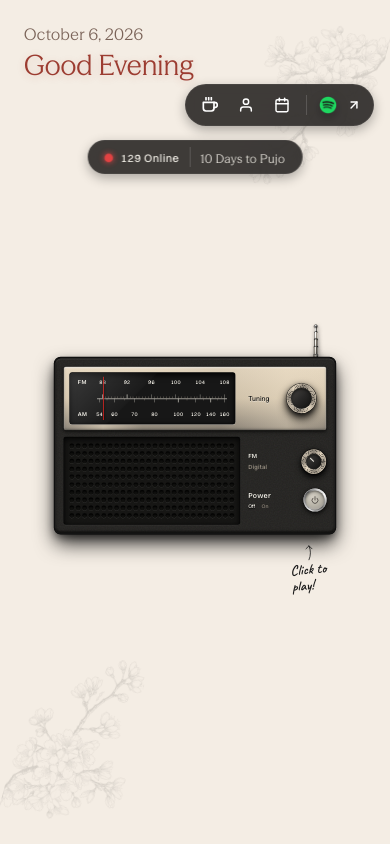
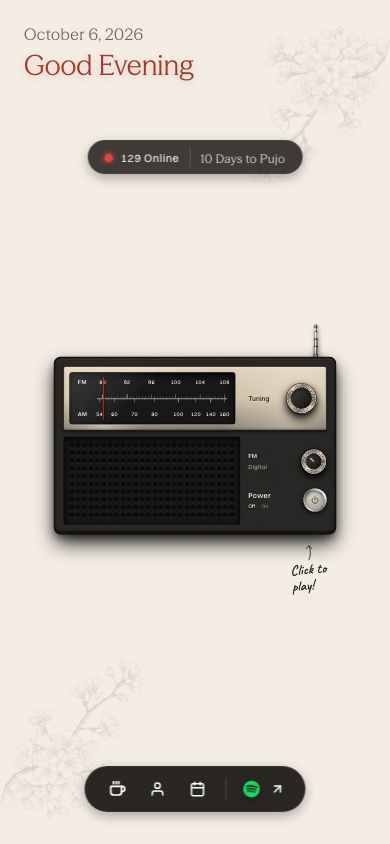
Before and after one commit to pradhan-not-found/The-Radio-, a React (Vite) app: page / in a window 390 px wide. Built offline with nearby package versions, Linux system fonts and the light colour scheme.

Commit message:
style: move navigation bar to bottom center on mobile to utilize empty space and prevent top overlap

```diff
--- a/src/index.css
+++ b/src/index.css
@@ -1248,12 +1248,6 @@ body {
   .countdown {
     font-size: 12px;
   }
-  .top-nav {
-    top: 16px;
-    right: 16px;
-    padding: 4px 12px;
-    gap: 12px;
-  }
 }
 
 /* ═══════════════════════════════════════════
@@ -1634,12 +1628,14 @@ body {
   }
 
   .top-nav {
-    top: 24px;
-    right: 24px;
-    bottom: auto;
-    transform: none;
-    padding: 8px 12px;
-    gap: 12px;
+    top: auto;
+    bottom: 32px;
+    right: 50%;
+    transform: translateX(50%);
+    padding: 10px 20px;
+    gap: 16px;
+    border-radius: 40px;
+    background: rgba(30, 28, 26, 0.95);
   }
   .nav-svg { width: 16px; height: 16px; }
   .spotify-link img { width: 18px; height: 18px; }
@@ -1781,10 +1777,6 @@ body {
     font-size: 28px;
   }
 
-  .top-nav {
-    top: 84px;
-    right: 16px;
-  }
 }
 
 /* ═══════════════════════════════════════════
```
